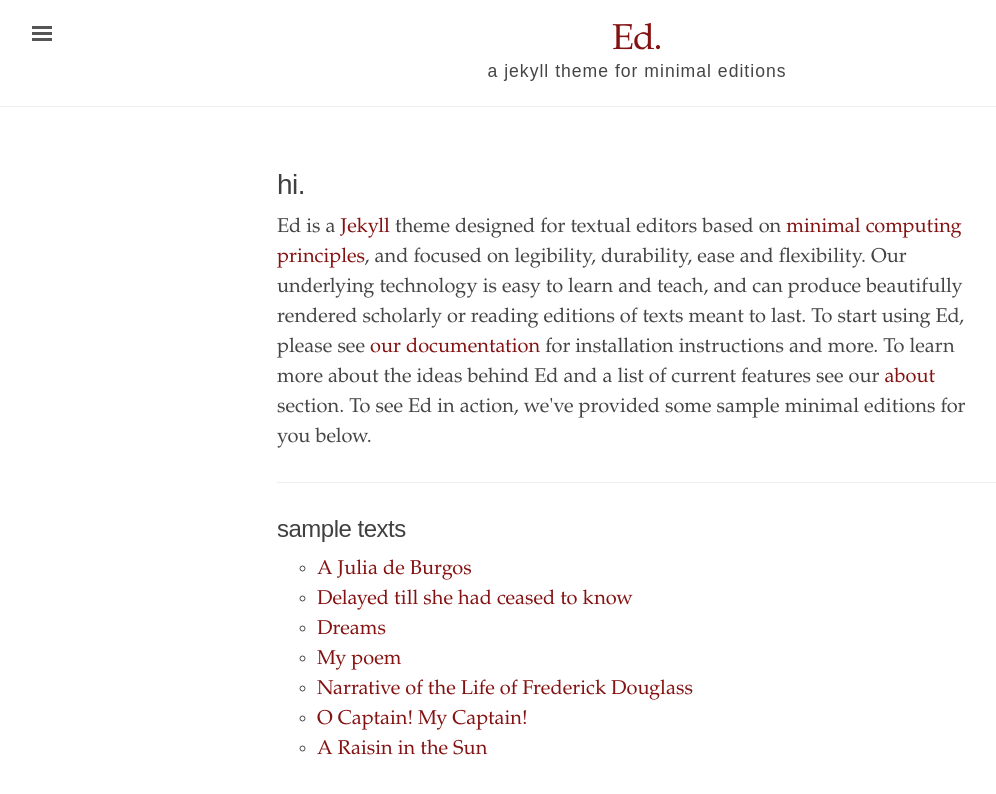
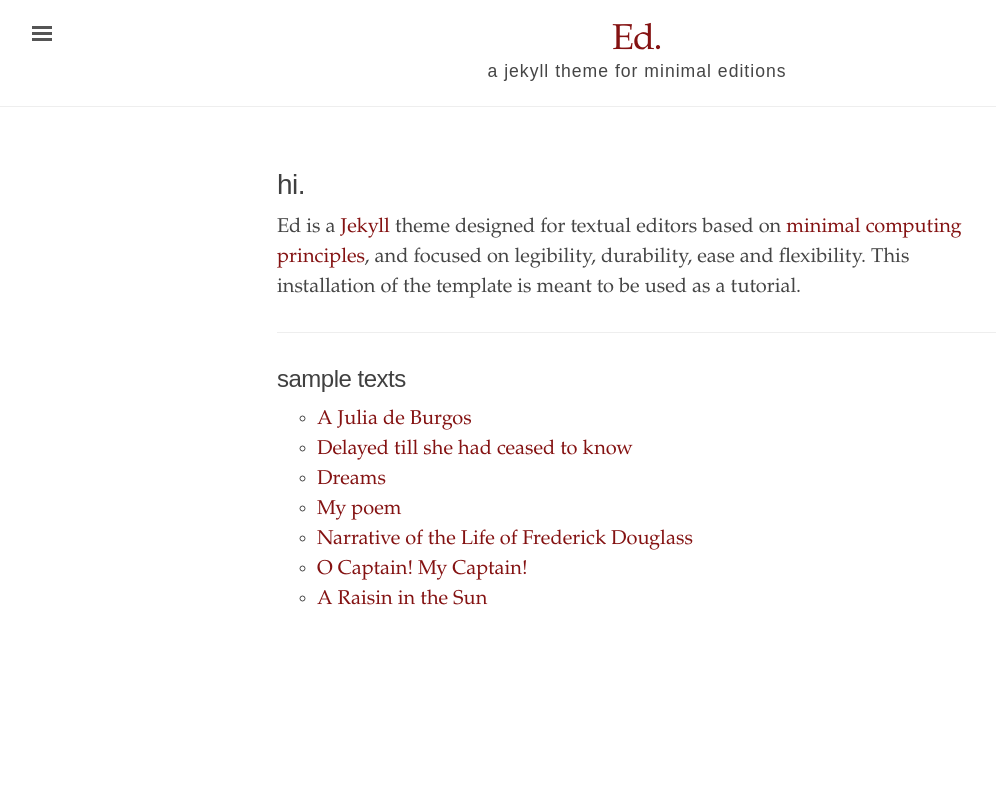
Before and after one commit to elotroalex/ed-tutorial, a Jekyll site: the page built from index.html, in a window 1280 px wide. Shown: the top 794 px of the page, without its empty margins (3-999 px from the left). Built offline with Jekyll 4.4.1, drawn with Linux system fonts in a browser that asks for light colours.

Commit message:
updated index

```diff
--- a/index.html
+++ b/index.html
@@ -8,12 +8,7 @@
 <p>
   Ed is a <a href="https://jekyllrb.com/" target="_blank">Jekyll</a> theme designed for textual
   editors based on <a href="http://go-dh.github.io/mincomp/">minimal computing principles</a>, and
-  focused on legibility, durability, ease and flexibility. Our underlying technology is easy to
-  learn and teach, and can produce beautifully rendered scholarly or reading editions of texts meant
-  to last. To start using Ed, please see <a href="{{ site.baseurl }}/documentation/">our
-  documentation</a> for installation instructions and more. To learn more about the ideas behind Ed
-  and a list of current features see our <a href="{{ site.baseurl }}/about/">about</a> section. To
-  see Ed in action, we've provided some sample minimal editions for you below.
+  focused on legibility, durability, ease and flexibility. This installation of the template is meant to be used as a tutorial.
 </p>
 </div>
 
```
